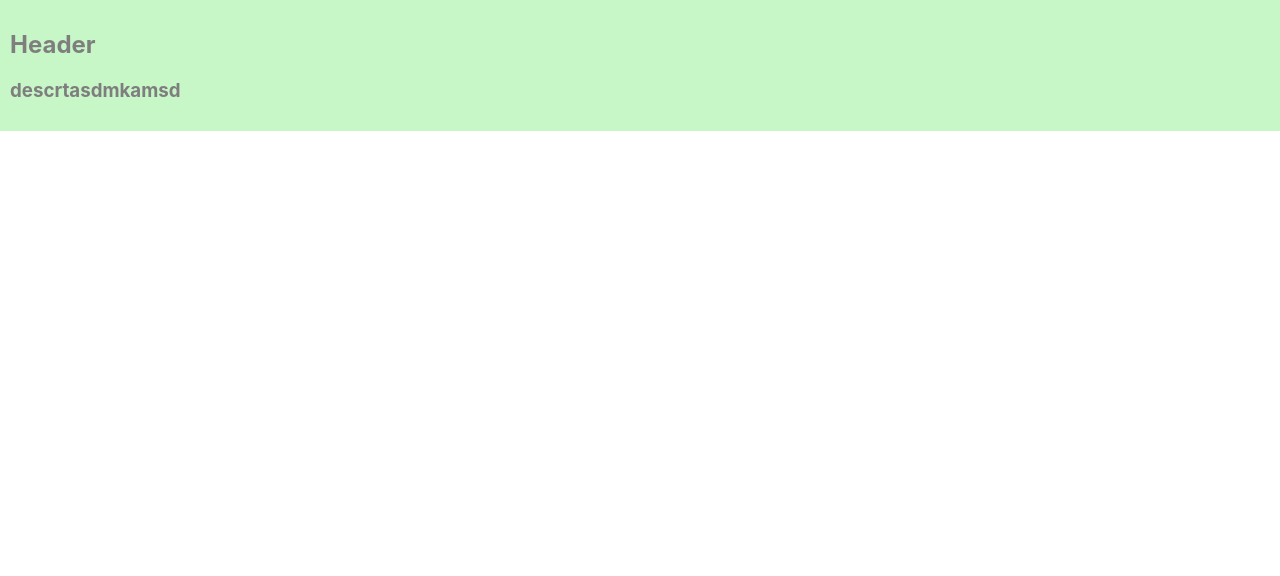
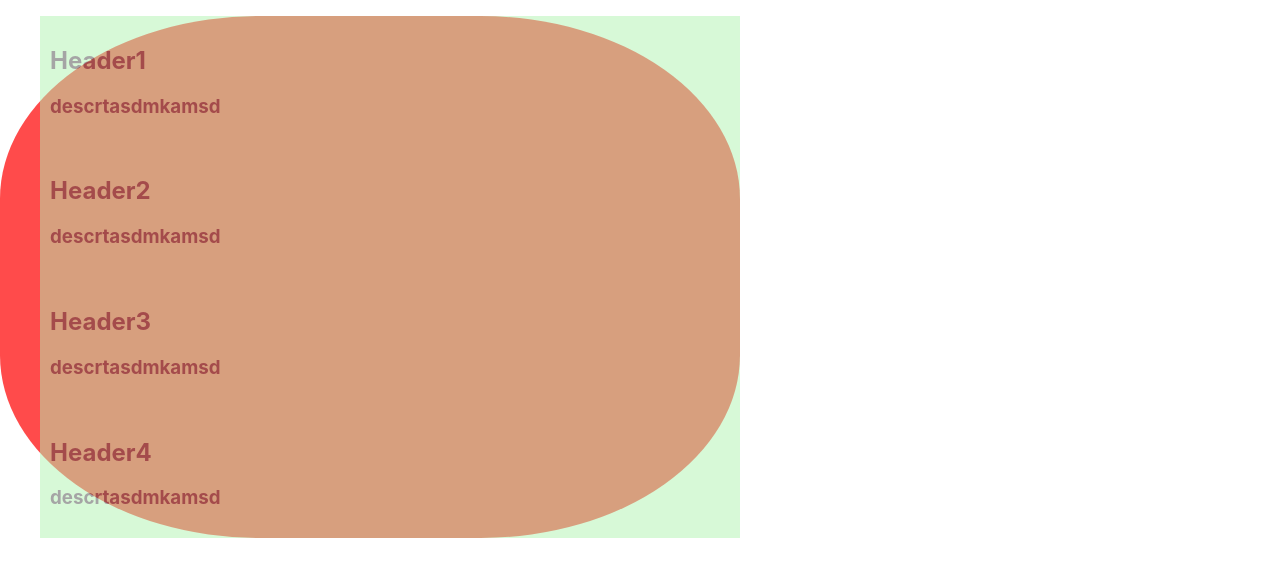
Before and after one commit to Mehoff/leest, a React (Create React App) app: page / in a window 1280 px wide. Shown: the top 576 px of the page. Built offline with nearby package versions, Linux system fonts and the light colour scheme.

Commit message:
useEffect

```diff
--- a/src/App.tsx
+++ b/src/App.tsx
@@ -1,18 +1,42 @@
+import { useEffect, useState } from "react";
 import styles from "./App.module.css";
 
-import TodoItem from "./components/todo-item/todo-item";
+import TodoList from "./components/todo-list";
 import ITodo from "./interfaces/ITodo";
 
-function App() {
-  const todo: ITodo = {
-    header: "Header",
+const TODOS: ITodo[] = [
+  {
+    header: "Header1",
     description: "descrtasdmkamsd",
     isFinised: false,
-  };
+  },
+  {
+    header: "Header2",
+    description: "descrtasdmkamsd",
+    isFinised: false,
+  },
+  {
+    header: "Header3",
+    description: "descrtasdmkamsd",
+    isFinised: false,
+  },
+  {
+    header: "Header4",
+    description: "descrtasdmkamsd",
+    isFinised: false,
+  },
+];
+
+function App() {
+  const [todos, setTodos] = useState<ITodo[]>([]);
+
+  useEffect(() => {
+    setTodos(TODOS);
+  }, []);
 
   return (
     <div className={styles.App}>
-      <TodoItem todo={todo}></TodoItem>
+      <TodoList todos={todos} />
     </div>
   );
 }
--- a/src/components/todo-item/todo-item.tsx
+++ b/src/components/todo-item/todo-item.tsx
@@ -6,6 +6,7 @@ import ITodo from "../../interfaces/ITodo";
 interface TodoItemProps {
   todo: ITodo;
 }
+
 const TodoItem: React.FC<TodoItemProps> = ({ todo }) => {
   return (
     <div
@@ -13,10 +14,8 @@ const TodoItem: React.FC<TodoItemProps> = ({ todo }) => {
         todo.header ? styles.IsFinished : styles.NotFinished
       }`}
     >
-      <p>
-        <h2>{todo.header}</h2>
-        <h3>{todo.description}</h3>
-      </p>
+      <h2>{todo.header}</h2>
+      <h3>{todo.description}</h3>
     </div>
   );
 };
--- a/src/components/todo-list/todo-list.tsx
+++ b/src/components/todo-list/todo-list.tsx
@@ -1,20 +1,19 @@
 import * as React from "react";
-import Todo from "../../interfaces/ITodo";
+import ITodo from "../../interfaces/ITodo";
 import TodoItem from "../todo-item";
 import styles from "./todo-list.module.css";
 
 interface TodoListProps {
-  todos: Todo[];
+  todos: ITodo[];
 }
 
 const TodoList: React.FC<TodoListProps> = (props: TodoListProps) => {
   return (
     <ul className={styles.Wrapper}>
-      {props.todos.map((todo: Todo, key: number) => {
+      {props.todos.map((todo: ITodo, key: number) => {
         return (
-          <li>
-            <h1>Hello world</h1>
-            {/* <TodoItem todo={todo} key={key} /> */}
+          <li key={key}>
+            <TodoItem todo={todo} />
           </li>
         );
       })}
```
